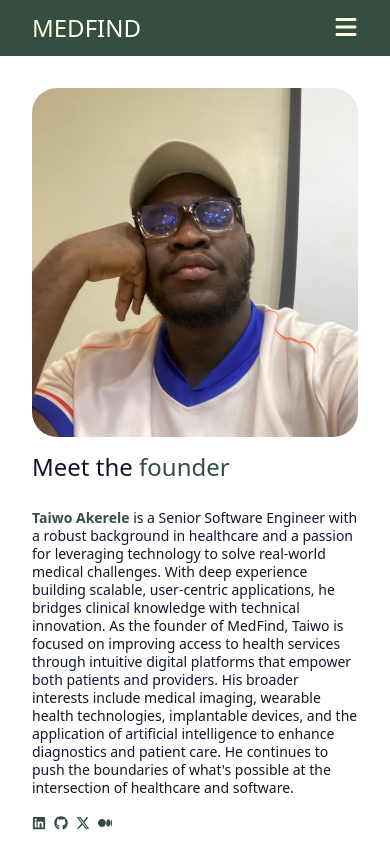
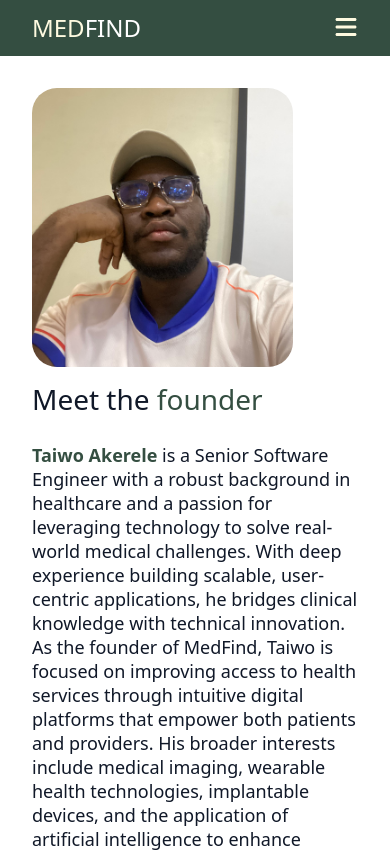
Before and after one commit to taiwoak/MedFind, a React (Create React App) app: page /meet-the-team in a window 390 px wide. Shown: the top 852 px of the page. Built offline with nearby package versions, Linux system fonts and the light colour scheme; no server answers; the HTML template or start-up script is replaced by a standard one.

Commit message:
fix: minor bug fixes in the teams page

```diff
--- a/src/components/medfind.css
+++ b/src/components/medfind.css
@@ -321,7 +321,6 @@
     margin-bottom: 30px;
 }
 
-/*Responsive Styling*/
 @media screen and (min-width: 1120px) and (max-width: 1239px) {
 
     .hc-container {
@@ -1050,7 +1049,6 @@
         display: flex;
         flex-direction: column;
         padding-bottom: 24px;
-        margin-bottom: 24px;
     }
 
     .div-home3a, .div-home3b {
@@ -1172,14 +1170,14 @@
     }
 
     .team-1 h1 {
-        font-size: 24px;
-        line-height: 28px;
+        font-size: 28px;
+        line-height: 32px;
         padding-bottom: 20px;
     }
 
     .team-1 p {
-        font-size: 14px;
-        line-height: 18px;
+        font-size: 18px;
+        line-height: 24px;
     }
 
     .team-1, .team-2 {
@@ -1191,11 +1189,11 @@
     }
 
     .media p {
-        font-size: 14px;
+        font-size: 18px;
     }
 
     .taiwo-img {
-        width: 100%;
+        width: 80%;
         height: 100%;
     }
 }
```
